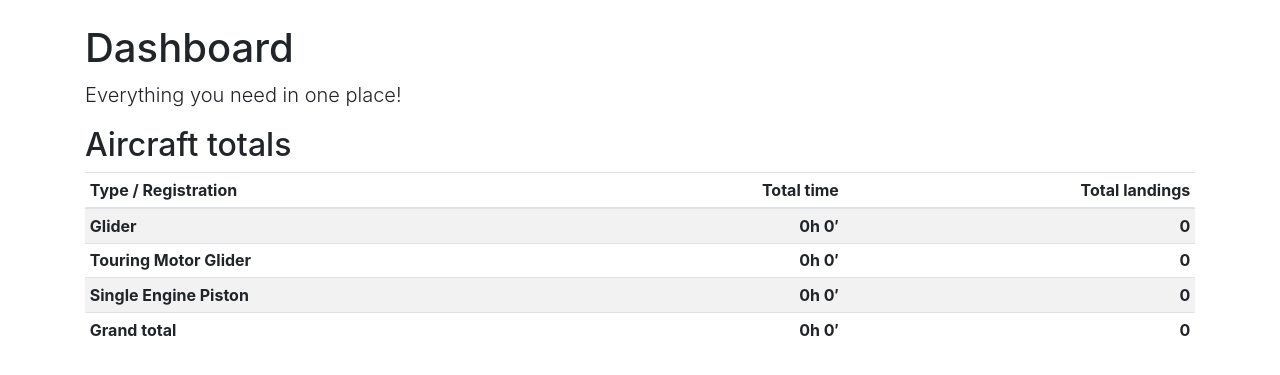
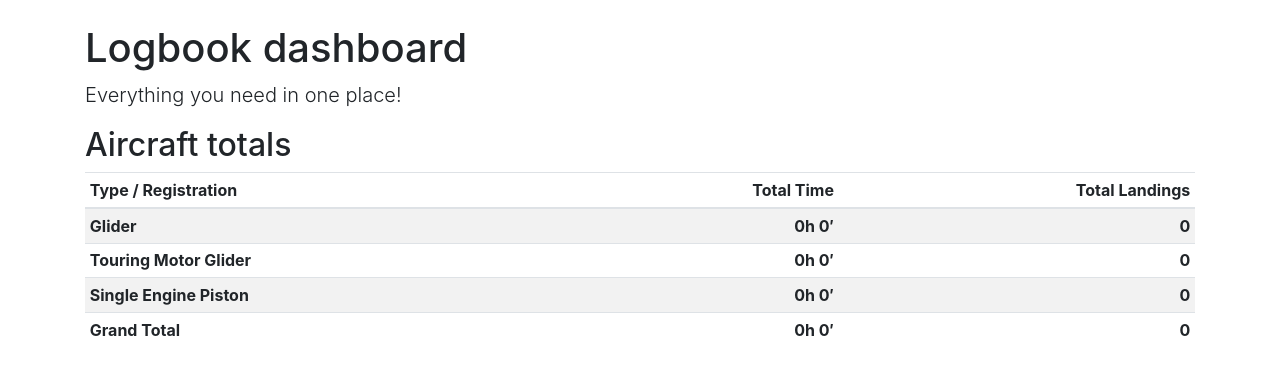
Before and after one commit to zyv/pilot_log, a Django app: page / in a window 1280 px wide. Shown: the part 56-431 px from the top of the page. Run offline with Django 3.2, Linux system fonts and the light colour scheme; data that the repository does not hold is empty; some libraries are stand-ins or nearby versions.

Commit message:
Be consistent with table heading capitalization

```diff
--- a/logbook/templates/logbook/certificate_list.html
+++ b/logbook/templates/logbook/certificate_list.html
@@ -9,10 +9,10 @@
         <table class="table table-striped table-sm table-hover">
             <thead>
             <tr>
-                <th>Issue date</th>
+                <th>Issue Date</th>
                 <th>Name</th>
                 <th>Number</th>
-                <th>Valid until</th>
+                <th>Valid Until</th>
                 <th>Issuing Authority</th>
                 <th>Remarks</th>
             </tr>
--- a/logbook/templates/logbook/dashboard.html
+++ b/logbook/templates/logbook/dashboard.html
@@ -2,7 +2,7 @@
 {% load logbook_utils %}
 
 {% block content %}
-    <h1>Dashboard</h1>
+    <h1>Logbook dashboard</h1>
 
     <p class="lead">
         Everything you need in one place!
@@ -15,8 +15,8 @@
             <thead>
             <tr>
                 <th>Type / Registration</th>
-                <th class="text-right">Total time</th>
-                <th class="text-right">Total landings</th>
+                <th class="text-right">Total Time</th>
+                <th class="text-right">Total Landings</th>
             </tr>
             </thead>
             <tbody>
@@ -35,7 +35,7 @@
                 {% endfor %}
             {% endfor %}
             <tr>
-                <th>Grand total</th>
+                <th>Grand Total</th>
                 <th class="text-right">{{ grand_total.time | duration:"%{h}h %m′" }}</th>
                 <th class="text-right">{{ grand_total.landings }}</th>
             </tr>
```
